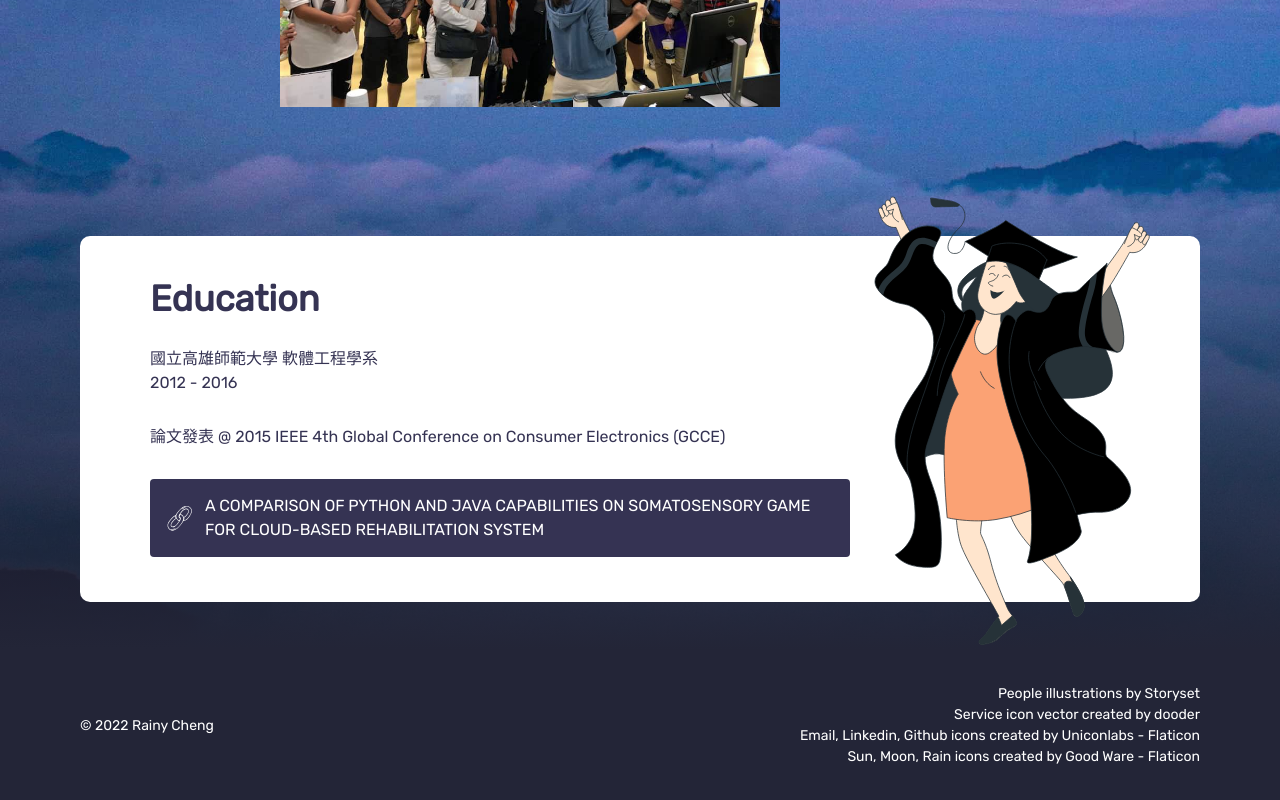
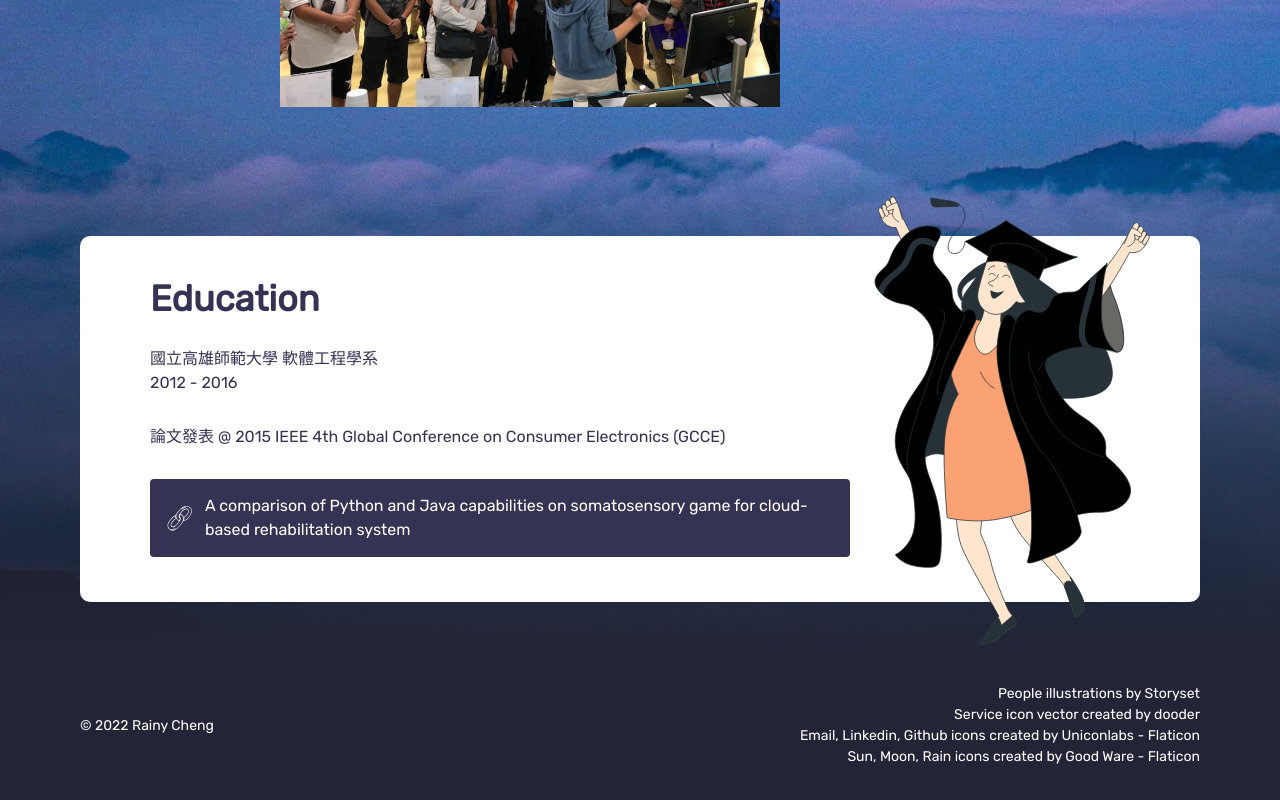
Before and after one commit to RainyRuRu/rainy-profile, a Vue app: page / in a window 1280 px wide. Shown: the part 2110-2910 px from the top of the page. Built offline with nearby package versions, Linux system fonts and the light colour scheme; a web font is replaced by a local one.

Commit message:
Remove uppercase class

```diff
--- a/src/components/Education.vue
+++ b/src/components/Education.vue
@@ -11,7 +11,7 @@
           <div class="text-dark block-content break-words">論文發表 @ 2015 IEEE 4th Global Conference on Consumer Electronics (GCCE)</div>
           <a target="_blank" href="https://ieeexplore.ieee.org/document/7398726" class="button grid grid-cols-[40px_auto] justify-center items-center p-[15px] bg-dark rounded-[4px] 2xl:w-9/12">
             <div class="link-image"></div>
-            <div class="text-white break-words w-full block-content text-left uppercase">A comparison of Python and Java capabilities on somatosensory game for cloud-based rehabilitation system</div>
+            <div class="text-white break-words w-full block-content text-left">A comparison of Python and Java capabilities on somatosensory game for cloud-based rehabilitation system</div>
           </a>
         </div>
         <img class="image absolute top-[-40px] right-[50px] z-10 hidden xl:block" src="../assets/education.svg" />
```
